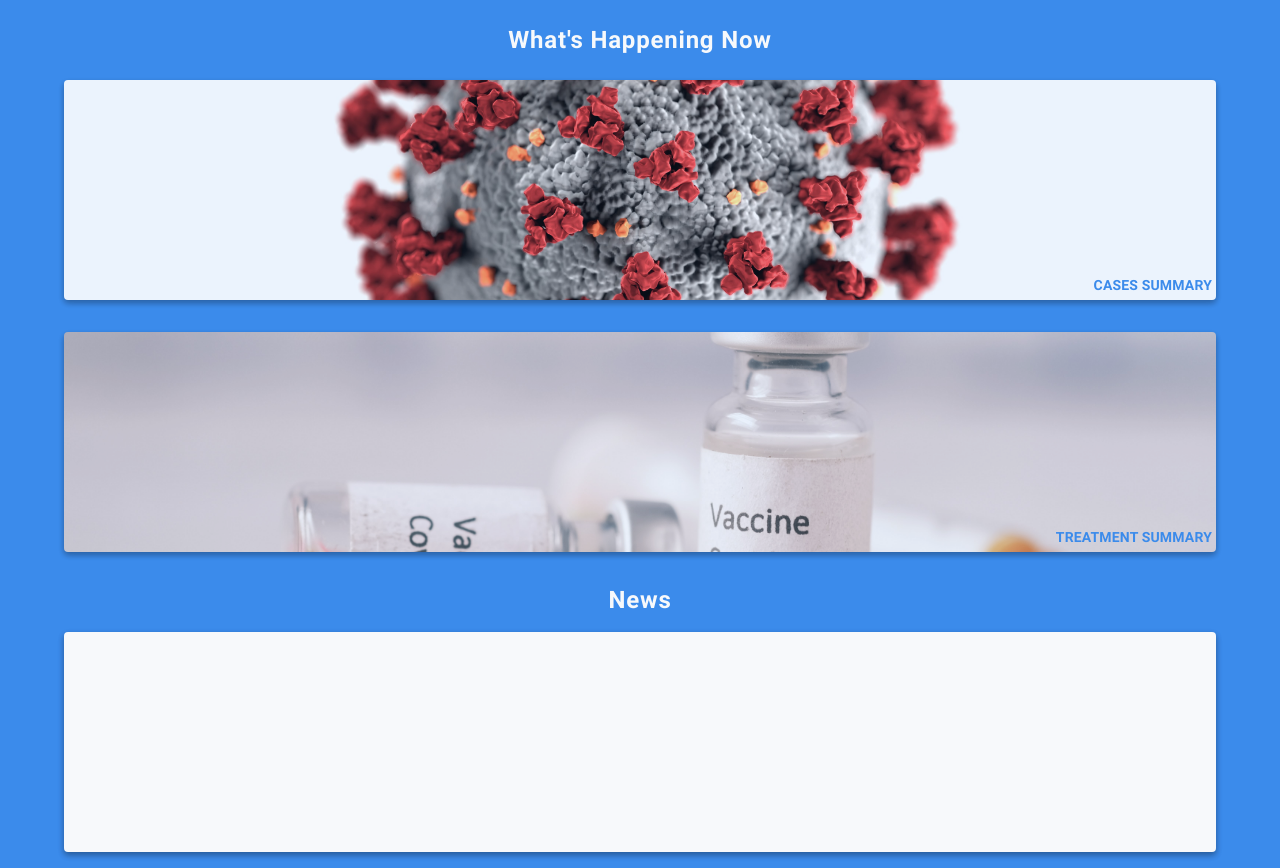
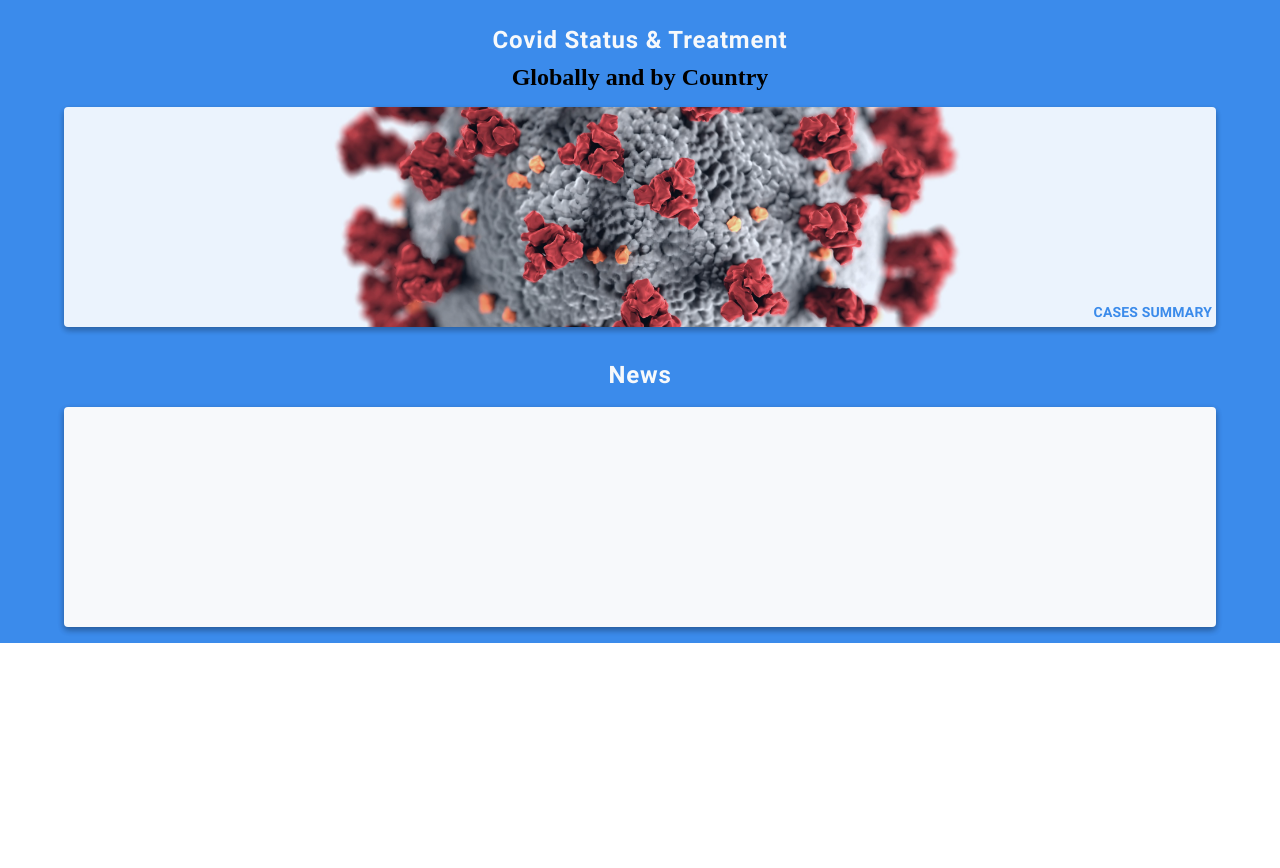
Before and after one commit to hnslyswhy/hackathon-covid-checker, a plain HTML site: page index.html in a window 1280 px wide. After the commit the page ends 800 px from the top, so only its background shows below. Drawn offline with nearby package versions, Linux system fonts and the light colour scheme; no server answers.

Commit message:
Start cleaning up existing code.

```diff
--- a/index.html
+++ b/index.html
@@ -5,25 +5,20 @@
     <meta http-equiv="X-UA-Compatible" content="IE=edge" />
     <meta name="viewport" content="width=device-width, initial-scale=1.0" />
     <link rel="stylesheet" href="./styles/home.css" />
-    <title>Document</title>
+    <title>Covid Status &amp; Treatment</title>
   </head>
   <body>
     <main class="main">
-      <h1 class="main-headline">What's Happening Now</h1>
+      <h1 class="main-headline">Covid Status &amp; Treatment</h1>
+      <h2>Globally and by Country</h2>
       <div class="main-content">
         <section class="card">
-          <a
-            class="card-container card-container__country"
-            href="./pages/country.html"
-          >
+          <a class="card-container card-container__country" href="./pages/country.html">
             <p class="card-title">Cases Summary</p>
           </a>
-          <a
-            class="card-container card-container__treatment"
-            href="./pages/treatment.html"
-          >
-            <form class="card-title">Treatment Summary</form>
-          </a>
+<!--          <a class="card-container card-container__treatment" href="./pages/treatment.html">
+            <p class="card-title">Treatment Summary</p>
+          </a>-->
         </section>
         <aside class="news">
           <h2 class="news-headline">News</h2>
```
